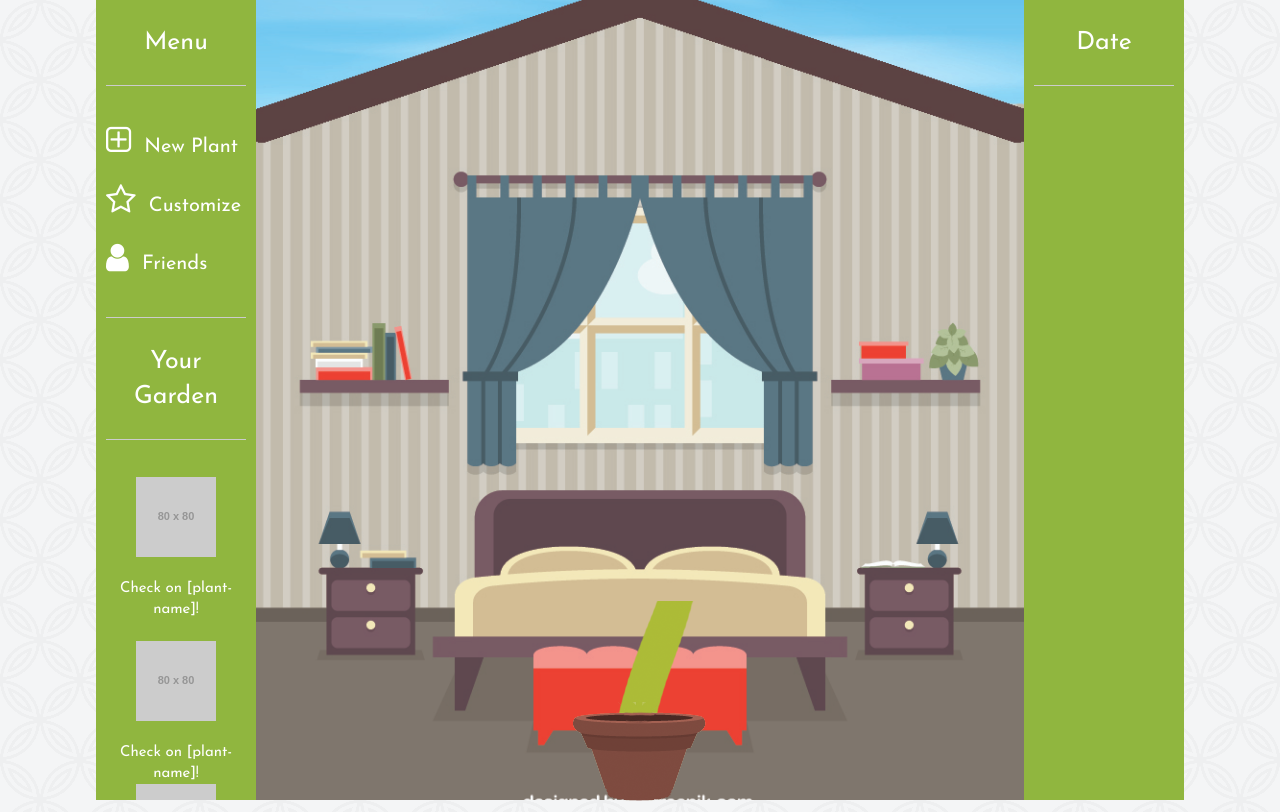
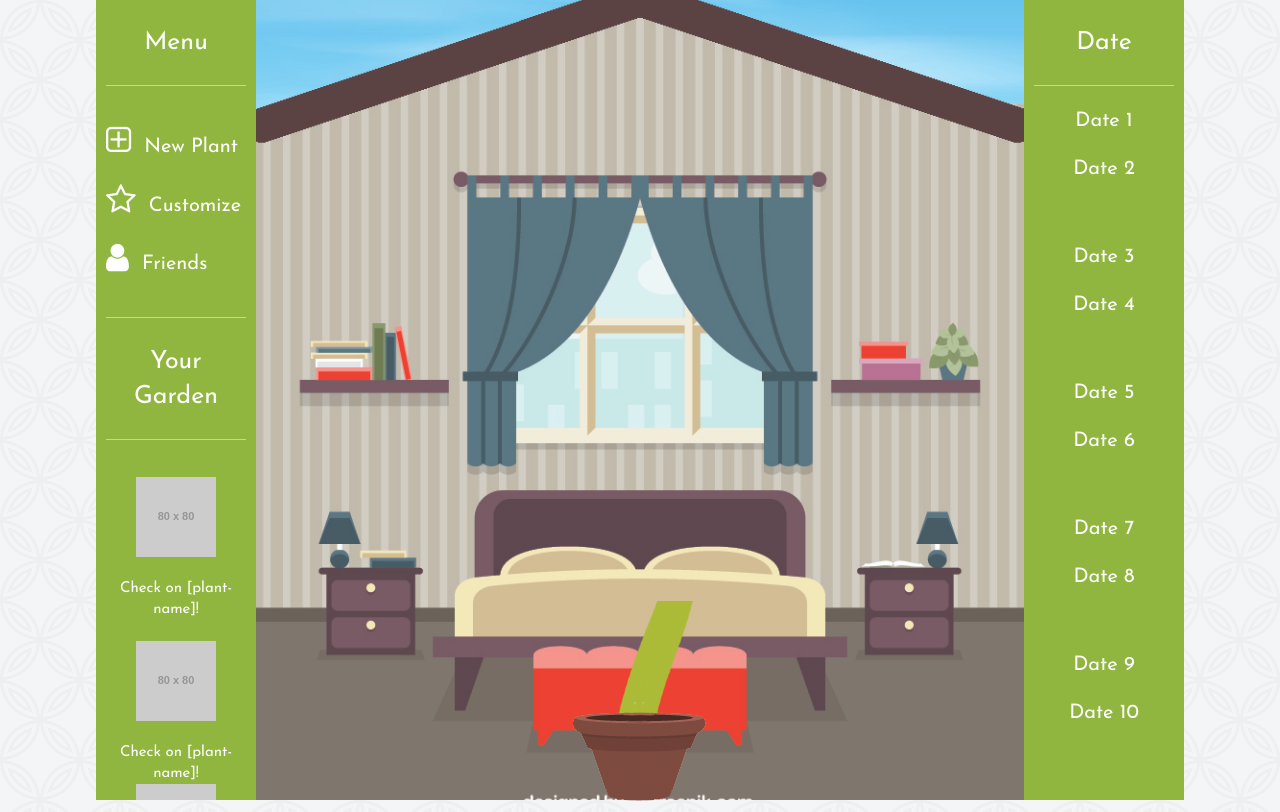
Before and after one commit to YeomansIII/bloom, a Django app: page /play/ in a window 1280 px wide. Run offline with Django 3.2, Linux system fonts and the light colour scheme; the visitor is signed in with stand-in values (Sample User, id 1); grey boxes labelled with a size stand in for pictures from a placeholder-image service; some libraries are stand-ins or nearby versions.

Commit message:
Fixed text hiding undefined error

```diff
--- a/bloom_django/static/css/main.css
+++ b/bloom_django/static/css/main.css
@@ -365,6 +365,7 @@ i.mirrored{
 
 .calendar .calendar-dates .sliver-date{
     font-size: 20px;
+    font-color: #90b63f;
 }
 
 .date-pair{
--- a/bloom_django/static/js/play.js
+++ b/bloom_django/static/js/play.js
@@ -2,7 +2,7 @@
  * Created by minh on 9/5/15.
  */
 window.onload = function() {
-    var background = $(".game-play-container").children()[0].src;
+    var background = $(".flower").children()[0].src;
     var dayIndex = background.indexOf("Day");
     var pngIndex = background.indexOf(".png");
     var picNo = Number(background.substring(dayIndex + 3, pngIndex));
--- a/bloom_django/templates/play.html
+++ b/bloom_django/templates/play.html
@@ -56,29 +56,29 @@
             <hr>
             <div class="calendar-dates">
                 <div class="date-pair">
-                    <p class="sliver-date" hidden>Date 1</p>
+                    <p class="sliver-date">Date 1</p>
 
-                    <p class="sliver-date" hidden>Date 2</p>
+                    <p class="sliver-date">Date 2</p>
                 </div>
                 <div class="date-pair">
-                    <p class="sliver-date" hidden>Date 3</p>
+                    <p class="sliver-date">Date 3</p>
 
-                    <p class="sliver-date" hidden>Date 4</p>
+                    <p class="sliver-date">Date 4</p>
                 </div>
                 <div class="date-pair">
-                    <p class="sliver-date" hidden>Date 5</p>
+                    <p class="sliver-date">Date 5</p>
 
-                    <p class="sliver-date" hidden>Date 6</p>
+                    <p class="sliver-date">Date 6</p>
                 </div>
                 <div class="date-pair">
-                    <p class="sliver-date" hidden>Date 7</p>
+                    <p class="sliver-date">Date 7</p>
 
-                    <p class="sliver-date" hidden>Date 8</p>
+                    <p class="sliver-date">Date 8</p>
                 </div>
                 <div class="date-pair">
-                    <p class="sliver-date" hidden>Date 9</p>
+                    <p class="sliver-date">Date 9</p>
 
-                    <p class="sliver-date" hidden>Date 10</p>
+                    <p class="sliver-date">Date 10</p>
                 </div>
             </div>
         </div>
```
